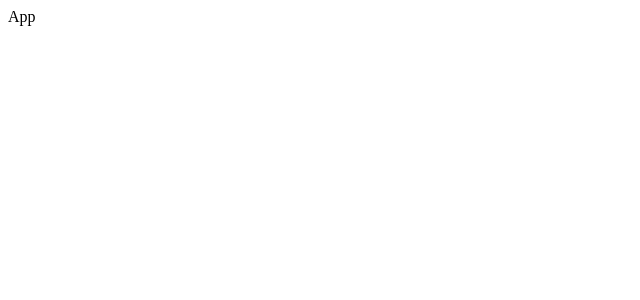
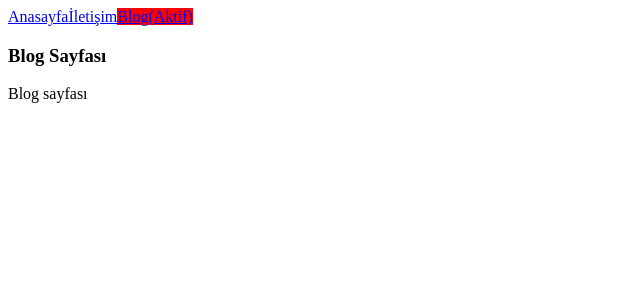
Before and after one commit to berdanasen/react-starter-kit, a React (Create React App) app: page /blog in a window 1280 px wide. Shown: the top 300 px of the page, without its empty margins (0-640 px from the left). Built offline with nearby package versions, Linux system fonts and the light colour scheme.

Commit message:
react router v6 part1

```diff
--- a/package.json
+++ b/package.json
@@ -11,6 +11,7 @@
     "react": "^18.3.1",
     "react-bootstrap": "^2.10.5",
     "react-dom": "^18.3.1",
+    "react-router-dom": "^6.28.0",
     "react-scripts": "5.0.1",
     "sass": "^1.81.0",
     "styled-components": "^6.1.13",
--- a/src/App.js
+++ b/src/App.js
@@ -1,9 +1,44 @@
+import { Routes, Route, Link, NavLink } from "react-router-dom";
+import Home from "./pages/Home";
+import Contact from "./pages/Contact";
+import BlogLayout from "./pages/blog";
+import Categories from "./pages/blog/Categories";
+import Post from "./pages/blog/Post";
+import Blog from "./pages/blog/Blog";
+import Blog404 from "./pages/blog/404";
+import Page404 from "./pages/404";
+
 function App () {
 
   return (
     <>
-      App
+      <nav>
+        <NavLink to="/" className={({ isActive }) => isActive && 'aktif'}>Anasayfa</NavLink>
+        <NavLink to="/contact" style={({ isActive }) => ({
+          backgroundColor: isActive ? 'red' : 'transparent'
+        })}>İletişim</NavLink>
+        <NavLink to="/blog">
+          {({ isActive }) => (
+            <>
+              Blog
+              {isActive && '(Aktif)'}
+            </>
+          )}
+        </NavLink>
+      </nav>
+      <Routes>
+        <Route path="/" element={<Home />} />
+        <Route path="/contact" element={<Contact />} />
+        <Route path="/blog" element={<BlogLayout />}>
+          <Route index={true} element={<Blog />} />
+          <Route path="categories" element={<Categories />} />
+          <Route path="post/:id/:url" element={<Post />} />
+          <Route path="*" element={<Blog404 />} />
+        </Route>
+        <Route path="*" element={<Page404 />} />
+      </Routes>
     </>
+
   )
 }
 
--- a/src/index.js
+++ b/src/index.js
@@ -1,6 +1,10 @@
 import React from 'react';
 import ReactDOM from 'react-dom/client';
 import App from './App';
+import { BrowserRouter } from 'react-router-dom';
+import './routestyle.css';
 
 const root = ReactDOM.createRoot(document.getElementById('root'));
-root.render(<App />);
+root.render(<BrowserRouter>
+    <App />
+</BrowserRouter>);
--- /dev/null
+++ b/src/pages/404.js
@@ -0,0 +1,10 @@
+import { Link } from "react-router-dom"
+
+export default function Page404() {
+    return (
+        <div>
+            <h1>Sayfa Bulunamadı!</h1>
+            <Link to="/">Anasayfaya dön</Link>
+        </div>
+    )
+}
--- /dev/null
+++ b/src/pages/Contact.js
@@ -0,0 +1,7 @@
+export default function Contact()  {
+    return (
+        <div>
+            Contact page
+        </div>
+    )
+}
--- /dev/null
+++ b/src/pages/Home.js
@@ -0,0 +1,7 @@
+export default function Home()  {
+    return (
+        <div>
+            Home page
+        </div>
+    )
+}
--- /dev/null
+++ b/src/pages/blog/404.js
@@ -0,0 +1,10 @@
+import { Link } from "react-router-dom"
+
+export default function Blog404() {
+    return (
+        <div>
+            <h1>Blog Sayfa Bulunamadı!</h1>
+            <Link to="/blog">Bloga dön</Link>
+        </div>
+    )
+}
--- /dev/null
+++ b/src/pages/blog/Blog.js
@@ -0,0 +1,7 @@
+export default function Blog() {
+    return (
+        <div>
+            Blog sayfası
+        </div>
+    )
+}
--- /dev/null
+++ b/src/pages/blog/Categories.js
@@ -0,0 +1,7 @@
+export default function Categories() {
+    return (
+        <div>
+            Blog Categories
+        </div>
+    )
+}
--- /dev/null
+++ b/src/pages/blog/Post.js
@@ -0,0 +1,12 @@
+import { useParams } from "react-router-dom"
+
+export default function Post() {
+
+    const { url, id } = useParams()
+
+    return (
+        <div>
+            Post page = {url} - {id}
+        </div>
+    )
+}
--- /dev/null
+++ b/src/pages/blog/index.js
@@ -0,0 +1,11 @@
+import { Outlet } from "react-router-dom"
+
+export default function BlogLayout()  {
+    return (
+        <div>
+            <h3>Blog Sayfası</h3>
+
+            <Outlet />
+        </div>
+    )
+}
--- /dev/null
+++ b/src/routestyle.css
@@ -0,0 +1,3 @@
+.active {
+    background-color: red;
+}
```
Also changed, not shown: 1 other file (tests, documents, lock files or other folders).
